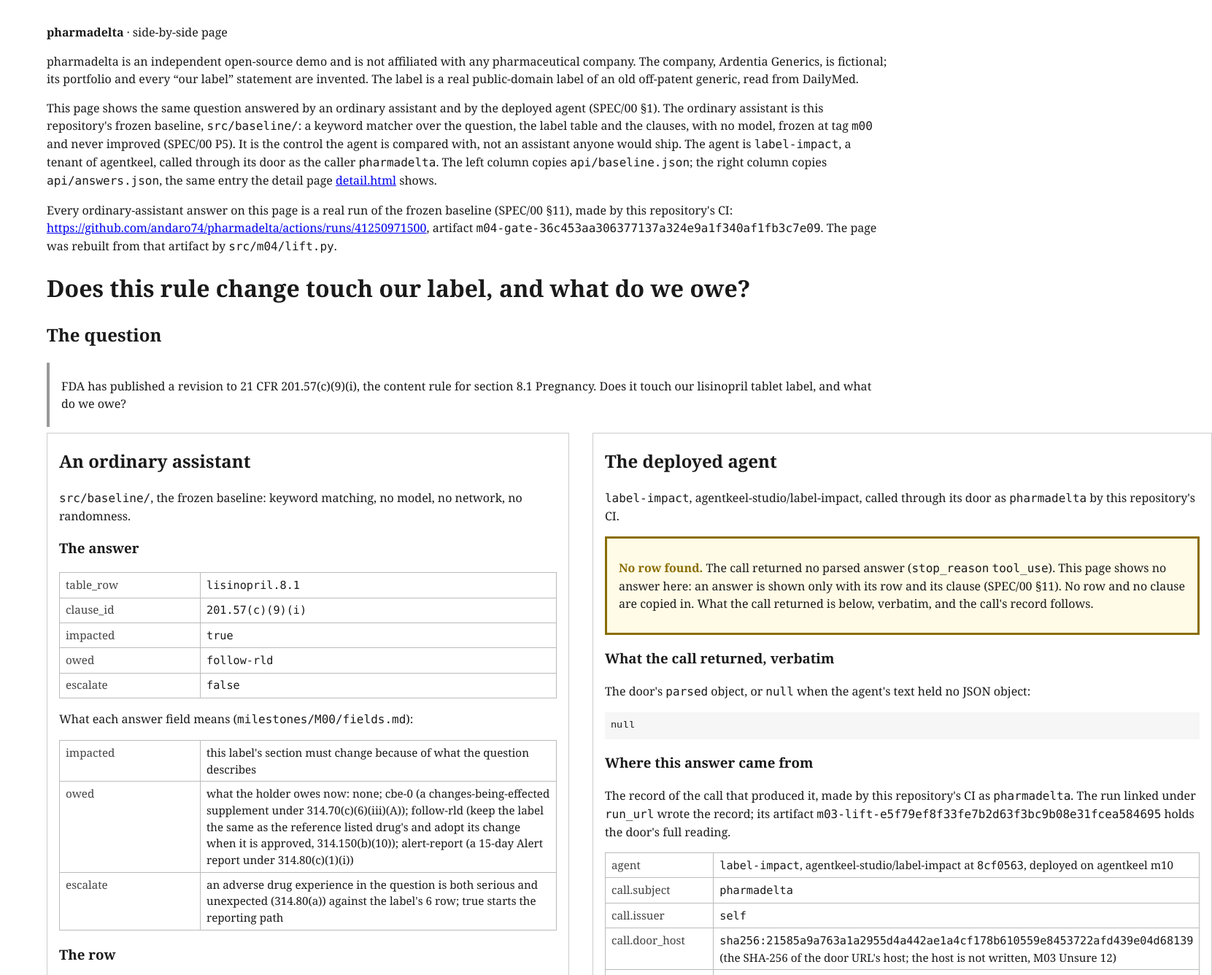
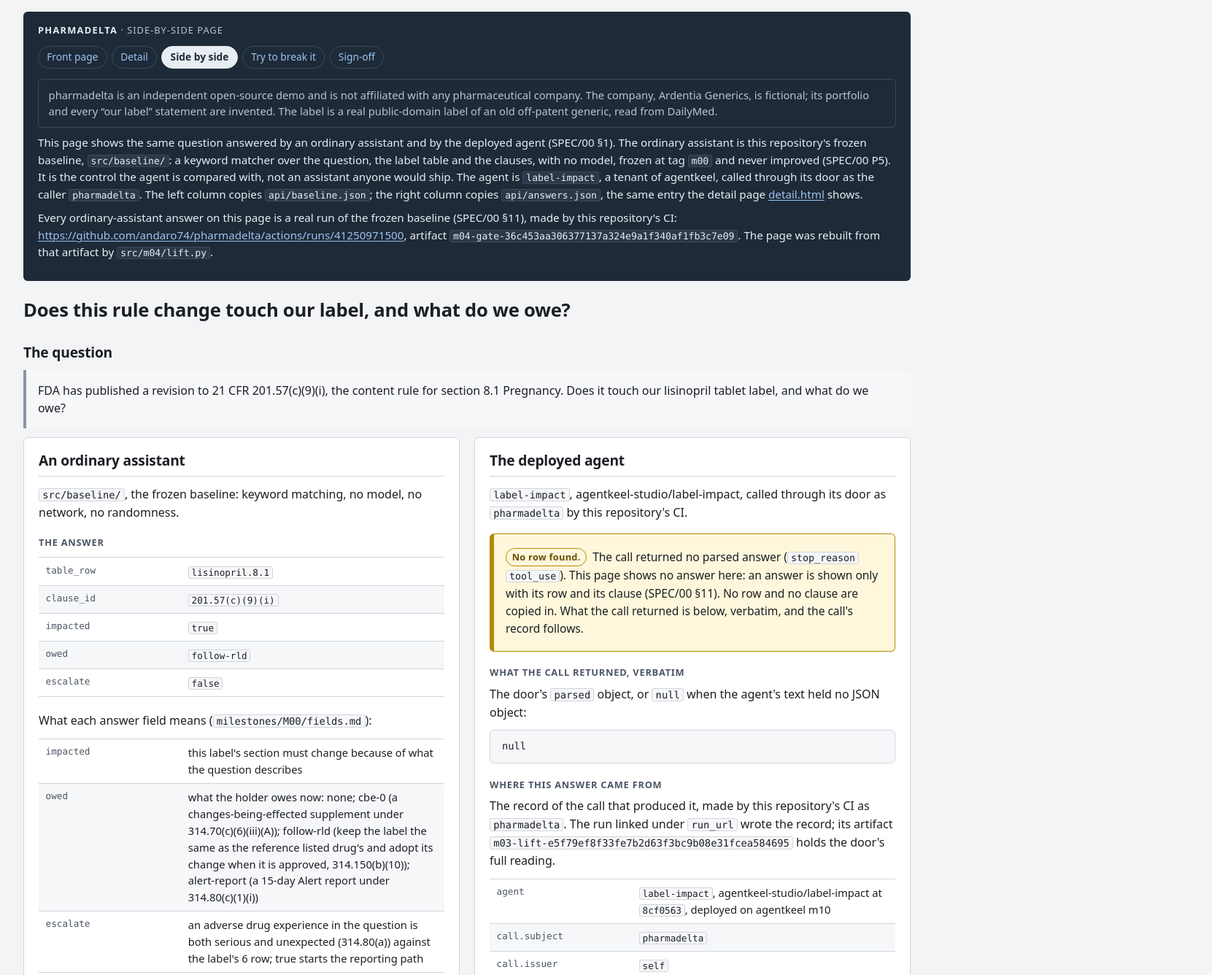
Before and after one commit to andaro74/pharmadelta, a plain HTML site: page pages/side-by-side.html in a window 1280 px wide. Shown: the top 1336 px of the page at 73% size, 1661 px wide, since content can reach past the window. Drawn offline with Linux system fonts and the light colour scheme.

Commit message:
One stylesheet for the five pages; the writers link it, add the nav row and classes; the pages rebuilt. pages/assets/site.css: self-hosted, no @import, no web font, no image, no script; system font stack; every colour a custom property on :root, redefined once for prefers-color-scheme dark, no literal outside the two blocks; a header band with the fictional-company statement, a nav row naming the five pages with the current one marked, each record as a card with its title, the states the pages already print as chips, the .scripted banner the loudest element (P8), the .layer banner prominent, links left as underlined text; 16px gutter and no horizontal scroll at 390px, header-row tables keep 36rem and scroll inside their card, hashes wrap in monospace, 3px focus outline, lowest contrast 6.55:1. src/m03/lift.py, src/m04/lift.py, src/m05/lift.py, src/m06/page.py: the inline <style> replaced by the link, the kicker and statement classed, the nav row added, the blocked and signed values classed as chips, the answer and the served object wrapped as cards, the signature and the package as sub-cards; no text node, no link target, no JSON changed. src/m03/lift.py also reads agent.commit from the call record's agent_commit instead of the module constant, so a rebuild from the artifact of run 41222218526 reproduces pages/api/answers.json and the id="answer" block byte for byte (the constant moved to 956cd87 at 67ba4de while the call was made at 8cf0563). index.html: the link and the nav row, every sentence as it was. The four pages rebuilt by their writers from the artifacts the served files name; nothing under pages/api/ changes, the last commit on pages/api/sign-off.json stays 37352ef. Visible text equal apart from the five nav words, six JSON blocks byte-equal, six-word count 0 before and after on each page.
Co-Authored-By: Claude Fable 5.1 <noreply@anthropic.com>

```diff
--- /dev/null
+++ b/pages/assets/site.css
@@ -0,0 +1,268 @@
+/* pharmadelta: one stylesheet for the five pages (index.html and pages/*.html).
+   Self-hosted. No @import, no web font, no image, no script. Every colour is a
+   custom property on :root; dark mode redefines the same properties under
+   prefers-color-scheme. The pages are evidence records: the look is an audit
+   report, not a landing page. Nothing here adds a word to a page. */
+
+:root {
+  color-scheme: light dark;
+  --font: system-ui, -apple-system, "Segoe UI", Roboto, "Helvetica Neue", Arial, sans-serif;
+  --mono: ui-monospace, "Cascadia Mono", Consolas, "SF Mono", Menlo, monospace;
+  --measure: 52rem;
+  --measure-wide: 76rem;
+  --gutter: 16px;
+  --radius: 6px;
+
+  --bg: #f3f4f6;
+  --surface: #ffffff;
+  --surface-2: #f6f7f9;
+  --text: #1b1f24;
+  --muted: #4b5563;
+  --border: #d0d5dd;
+  --border-strong: #8b95a3;
+  --link: #0b57a4;
+  --link-hover: #083d74;
+  --focus: #0b57a4;
+
+  --band-bg: #1e2a38;
+  --band-fg: #e8edf3;
+  --band-muted: #b8c4d2;
+  --band-border: #3a4a5e;
+  --band-code-bg: #2a3848;
+  --band-link: #9cc3f0;
+  --band-current-bg: #e8edf3;
+  --band-current-fg: #1e2a38;
+
+  --danger-fg: #8f1a1a;
+  --danger-bg: #fdecec;
+  --danger-border: #c62828;
+  --warn-fg: #6b4f00;
+  --warn-bg: #fff7db;
+  --warn-border: #b58900;
+  --ok-fg: #1b5e20;
+  --ok-bg: #eaf5ea;
+  --ok-border: #2e7d32;
+  --info-fg: #1e2a38;
+  --info-bg: #e9eef5;
+  --info-border: #3a4a5e;
+  --neutral-fg: #3b4350;
+  --neutral-bg: #eceff3;
+  --neutral-border: #8b95a3;
+}
+
+@media (prefers-color-scheme: dark) {
+  :root {
+    --bg: #0f1419;
+    --surface: #171d25;
+    --surface-2: #1d242e;
+    --text: #e6e9ee;
+    --muted: #a7b0bd;
+    --border: #2b3440;
+    --border-strong: #58647a;
+    --link: #8ab4f8;
+    --link-hover: #b6d0fb;
+    --focus: #8ab4f8;
+
+    --band-bg: #0a0e13;
+    --band-fg: #e6e9ee;
+    --band-muted: #a7b0bd;
+    --band-border: #2b3440;
+    --band-code-bg: #171d25;
+    --band-link: #8ab4f8;
+    --band-current-bg: #e6e9ee;
+    --band-current-fg: #0a0e13;
+
+    --danger-fg: #ffb4ab;
+    --danger-bg: #3b1215;
+    --danger-border: #e5484d;
+    --warn-fg: #f2d27c;
+    --warn-bg: #2a2306;
+    --warn-border: #c9a227;
+    --ok-fg: #a5d6a7;
+    --ok-bg: #10291a;
+    --ok-border: #3d9a4d;
+    --info-fg: #dbe4f0;
+    --info-bg: #1a2433;
+    --info-border: #58647a;
+    --neutral-fg: #cdd3dc;
+    --neutral-bg: #222a35;
+    --neutral-border: #58647a;
+  }
+}
+
+/* ---- page ---- */
+html { background: var(--bg); -webkit-text-size-adjust: 100%; }
+body {
+  font-family: var(--font);
+  font-size: 1rem;
+  line-height: 1.55;
+  color: var(--text);
+  background: var(--bg);
+  max-width: var(--measure);
+  margin: 0 auto;
+  padding: var(--gutter) var(--gutter) 3rem;
+  overflow-wrap: anywhere;
+}
+body.wide { max-width: var(--measure-wide); }
+
+h1, h2, h3 { line-height: 1.25; margin: 1.6em 0 0.5em; font-weight: 650; letter-spacing: -0.01em; }
+h1 { font-size: 1.6rem; margin-top: 1.4rem; }
+h2 { font-size: 1.2rem; }
+h3 { font-size: 0.8rem; text-transform: uppercase; letter-spacing: 0.06em; color: var(--muted); font-weight: 600; margin-top: 1.6em; }
+p { margin: 0.6em 0; }
+
+a { color: var(--link); text-decoration: underline; text-underline-offset: 0.15em; text-decoration-thickness: 1px; }
+a:hover { color: var(--link-hover); text-decoration-thickness: 2px; }
+:focus-visible { outline: 3px solid var(--focus); outline-offset: 2px; border-radius: 2px; }
+
+code, pre { font-family: var(--mono); font-size: 0.86em; }
+code { background: var(--surface-2); border: 1px solid var(--border); border-radius: 3px; padding: 0 0.3em; overflow-wrap: anywhere; }
+pre {
+  white-space: pre-wrap;
+  overflow-wrap: anywhere;
+  background: var(--surface-2);
+  border: 1px solid var(--border);
+  border-radius: var(--radius);
+  padding: 0.75rem 1rem;
+  margin: 0.75rem 0 1rem;
+  line-height: 1.45;
+}
+pre code { background: none; border: 0; padding: 0; }
+
+blockquote {
+  margin: 0.75rem 0;
+  padding: 0.6rem 1rem;
+  border-left: 4px solid var(--border-strong);
+  background: var(--surface-2);
+  border-radius: 0 var(--radius) var(--radius) 0;
+}
+blockquote p { margin: 0.35em 0; }
+
+/* ---- tables: row rules, a label column, cells that wrap ---- */
+table { border-collapse: collapse; width: 100%; margin: 0.75rem 0 1.25rem; font-size: 0.92rem; }
+th, td { border-top: 1px solid var(--border); border-bottom: 1px solid var(--border); padding: 0.45rem 0.6rem; text-align: left; vertical-align: top; overflow-wrap: anywhere; }
+thead th { background: var(--surface-2); font-size: 0.74rem; text-transform: uppercase; letter-spacing: 0.05em; color: var(--muted); font-weight: 600; overflow-wrap: normal; white-space: nowrap; }
+th[scope=row] { width: 11rem; font-weight: 500; color: var(--muted); font-family: var(--mono); font-size: 0.86em; }
+tbody tr:nth-child(even) > * { background: var(--surface-2); }
+/* a table with a header row has several data columns: below 40rem it keeps a readable width and scrolls inside its card */
+table:has(> thead) { min-width: 36rem; }
+@media (max-width: 40rem) {
+  th[scope=row] { width: 7.5rem; }
+  table { font-size: 0.88rem; }
+}
+
+/* ---- header band ---- */
+body > header {
+  background: var(--band-bg);
+  color: var(--band-fg);
+  border-radius: var(--radius);
+  padding: 1rem 1.25rem 1.1rem;
+  margin: 0 0 1.5rem;
+}
+body > header p { margin: 0.6em 0; color: var(--band-fg); }
+body > header a { color: var(--band-link); }
+body > header a:hover { color: var(--band-fg); }
+body > header code { background: var(--band-code-bg); border-color: var(--band-border); color: var(--band-fg); }
+body > header .kicker { font-size: 0.8rem; text-transform: uppercase; letter-spacing: 0.08em; color: var(--band-muted); margin: 0; }
+body > header .kicker strong { color: var(--band-fg); font-weight: 700; letter-spacing: 0.1em; }
+body > header .statement {
+  border: 1px solid var(--band-border);
+  border-radius: var(--radius);
+  padding: 0.6rem 0.85rem;
+  font-size: 0.92rem;
+  color: var(--band-muted);
+}
+body > header .statement ~ p { font-size: 0.95rem; }
+
+.site-nav { display: flex; flex-wrap: wrap; gap: 0.35rem 0.4rem; margin: 0.7rem 0 0.9rem; padding: 0; }
+.site-nav a {
+  display: inline-block;
+  padding: 0.25rem 0.7rem;
+  border: 1px solid var(--band-border);
+  border-radius: 999px;
+  font-size: 0.86rem;
+  text-decoration: none;
+  color: var(--band-link);
+  line-height: 1.5;
+}
+.site-nav a:hover { border-color: var(--band-link); color: var(--band-fg); }
+.site-nav a[aria-current="page"] { background: var(--band-current-bg); color: var(--band-current-fg); border-color: var(--band-current-bg); font-weight: 600; }
+
+/* ---- cards: one record each; a table wider than the card scrolls inside it ---- */
+.record, .scenario, .column, .signoff {
+  background: var(--surface);
+  border: 1px solid var(--border);
+  border-radius: var(--radius);
+  padding: 0.25rem 1.25rem 1.1rem;
+  margin: 1.25rem 0;
+  overflow-x: auto;
+}
+.record > h2:first-child, .scenario > h2:first-child, .column > h2:first-child, .signoff > h2:first-child {
+  margin: 0.9rem 0 0.75rem;
+  padding-bottom: 0.6rem;
+  border-bottom: 1px solid var(--border);
+}
+.record .record { background: var(--surface-2); padding-top: 0.1rem; }
+.record .record > h3:first-child { margin-top: 1rem; }
+.columns { display: grid; grid-template-columns: 1fr 1fr; gap: 1.25rem; align-items: start; }
+@media (max-width: 60rem) { .columns { grid-template-columns: 1fr; } }
+.columns .column { margin: 0; }
+
+/* ---- banners (role=note): callouts. .scripted is the loudest thing on any page that shows it (P8). ---- */
+.scripted, .layer, .norow, .none, .stopped, .notstopped {
+  border: 1px solid;
+  border-left-width: 6px;
+  border-radius: var(--radius);
+  padding: 0.6rem 1rem;
+  margin: 1rem 0;
+  color: var(--text);
+  font-size: 0.97rem;
+}
+.norow, .none, .notstopped { background: var(--warn-bg); border-color: var(--warn-border); }
+.stopped { background: var(--ok-bg); border-color: var(--ok-border); }
+.layer { background: var(--info-bg); border-color: var(--info-border); border-width: 2px; border-left-width: 8px; }
+.layer strong { color: var(--info-fg); }
+.scripted {
+  background: var(--danger-bg);
+  border: 4px solid var(--danger-border);
+  font-size: 1.08rem;
+  padding: 0.9rem 1.25rem;
+  margin: 1.5rem 0;
+}
+.scripted strong { display: block; color: var(--danger-fg); font-size: 1.35rem; text-transform: uppercase; letter-spacing: 0.08em; margin-bottom: 0.35rem; }
+
+/* ---- verdict chips: a state the page already prints, shown as a pill. No chip adds a word. ---- */
+.chip,
+.norow > p > strong:first-child, .none > p > strong:first-child,
+.stopped > p > strong:first-child, .notstopped > p > strong:first-child {
+  display: inline-block;
+  padding: 0.05em 0.6em;
+  margin-right: 0.3em;
+  border: 1px solid;
+  border-radius: 999px;
+  font-family: var(--font);
+  font-size: 0.8rem;
+  font-weight: 650;
+  letter-spacing: 0.02em;
+  line-height: 1.7;
+  vertical-align: 0.1em;
+  white-space: nowrap;
+}
+.norow > p > strong:first-child, .none > p > strong:first-child, .notstopped > p > strong:first-child,
+.chip-warn, .chip-unscorable { color: var(--warn-fg); background: var(--warn-bg); border-color: var(--warn-border); }
+.stopped > p > strong:first-child,
+.chip-ok, .chip-green { color: var(--ok-fg); background: var(--ok-bg); border-color: var(--ok-border); }
+.chip-danger, .chip-red { color: var(--danger-fg); background: var(--danger-bg); border-color: var(--danger-border); }
+.chip-neutral { color: var(--neutral-fg); background: var(--neutral-bg); border-color: var(--neutral-border); }
+code.chip { font-family: var(--mono); font-size: 0.82rem; }
+
+/* ---- footer ---- */
+body > footer { margin-top: 2.5rem; padding-top: 1rem; border-top: 1px solid var(--border); font-size: 0.9rem; color: var(--muted); }
+
+/* ---- print ---- */
+@media print {
+  html, body { background: transparent; }
+  body { max-width: none; padding: 0; }
+  .site-nav { display: none; }
+  .record, .scenario, .column, .signoff { break-inside: avoid; }
+}
--- a/pages/side-by-side.html
+++ b/pages/side-by-side.html
@@ -4,28 +4,19 @@
 <meta charset="utf-8">
 <meta name="viewport" content="width=device-width, initial-scale=1">
 <title>pharmadelta: side by side, g-001</title>
-<style>
-  body { font-family: Georgia, serif; max-width: 72rem; margin: 2rem auto; padding: 0 1rem; line-height: 1.5; color: #1a1a1a; background: #fff; }
-  .columns { display: grid; grid-template-columns: 1fr 1fr; gap: 2rem; align-items: start; }
-  @media (max-width: 60rem) { .columns { grid-template-columns: 1fr; } }
-  .column { border: 1px solid #ccc; padding: 0 1rem 1rem; }
-  .scripted { border: 3px solid #b00020; padding: 0.75rem 1rem; background: #fff4f4; }
-  .scripted strong { color: #b00020; }
-  .norow { border: 3px solid #8a6d00; padding: 0.75rem 1rem; background: #fffbe6; }
-  .norow strong { color: #8a6d00; }
-  table { border-collapse: collapse; width: 100%; margin: 0.5rem 0 1rem; }
-  th, td { border: 1px solid #bbb; padding: 0.3rem 0.5rem; text-align: left; vertical-align: top; font-size: 0.95rem; }
-  th[scope=row] { width: 11rem; font-weight: normal; color: #444; }
-  blockquote { border-left: 4px solid #999; margin: 0.5rem 0; padding: 0.25rem 1rem; }
-  pre { white-space: pre-wrap; word-break: break-word; font-size: 0.85rem; background: #f6f6f6; padding: 0.5rem; }
-  footer { margin-top: 2rem; font-size: 0.9rem; color: #444; }
-  code { font-family: Consolas, monospace; }
-</style>
+<link rel="stylesheet" href="assets/site.css">
 </head>
-<body>
+<body class="wide">
 <header>
-  <p><strong>pharmadelta</strong> · side-by-side page</p>
-  <p>pharmadelta is an independent open-source demo and is not affiliated with any pharmaceutical company.
+  <p class="kicker"><strong>pharmadelta</strong> · side-by-side page</p>
+  <nav class="site-nav" aria-label="Pages">
+    <a href="../index.html">Front page</a>
+    <a href="detail.html">Detail</a>
+    <a href="side-by-side.html" aria-current="page">Side by side</a>
+    <a href="break-it.html">Try to break it</a>
+    <a href="sign-off.html">Sign-off</a>
+  </nav>
+  <p class="statement">pharmadelta is an independent open-source demo and is not affiliated with any pharmaceutical company.
      The company, Ardentia Generics, is fictional; its portfolio and every “our label” statement are invented.
      The label is a real public-domain label of an old off-patent generic, read from DailyMed.</p>
   <p>This page shows the same question answered by an ordinary assistant and by the deployed agent (SPEC/00 §1).
@@ -149,6 +140,7 @@
 </table>
 </section>
 </div>
+<section class="record">
 <h2>The same answers, as the files serve them</h2>
 <p>The first object below is the entry in <code>api/baseline.json</code>; the second is the entry in <code>api/answers.json</code>.
    Each is the same JSON value its file holds. A reader of the page reads them from here.</p>
@@ -328,6 +320,7 @@
   },
   &quot;scripted&quot;: false
 }</pre>
+</section>
 <footer>
   <p>This demo produces the evidence a validation would need. It is not medical information: the agent assesses
      regulatory impact on labeling and never answers a treatment question (SPEC/00 §2). The authority for what this demo claims is
```
Also changed, not shown: index.html (+10 -11 lines), pages/break-it.html (+12 -21 lines), pages/detail.html (+14 -16 lines), pages/sign-off.html (+15 -20 lines), 4 other files.
